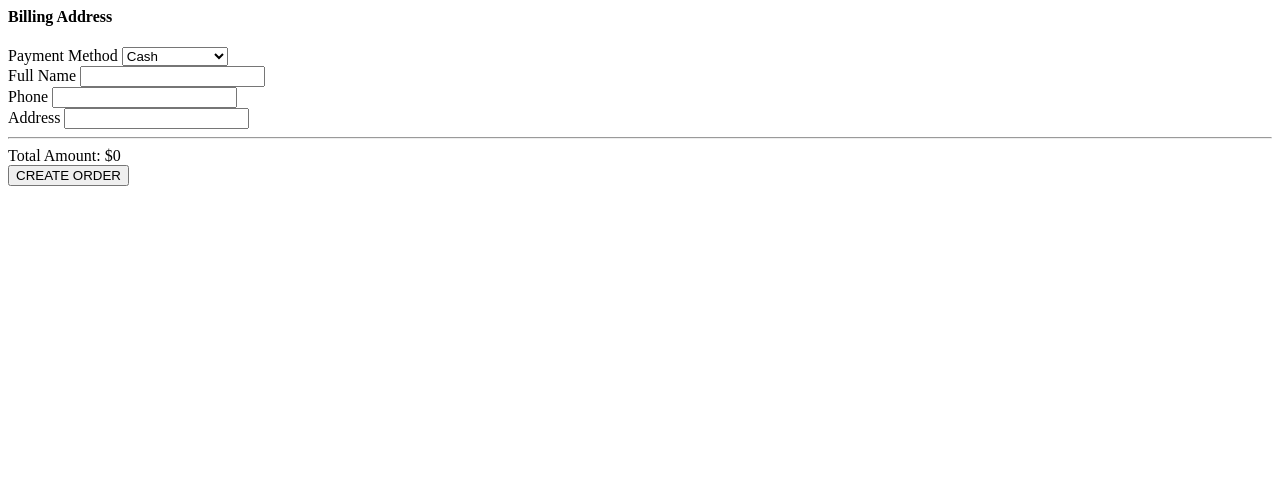
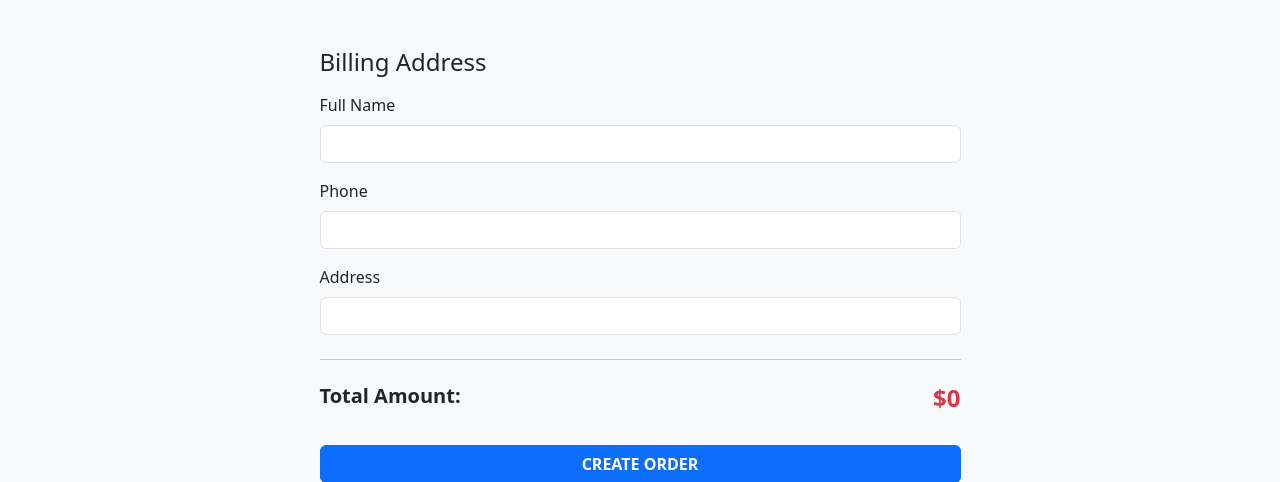
Before and after one commit to NguyenThanhLan1204/Car-Selling-Project, a PHP site: page /check_out.php in a window 1280 px wide. Shown: the top 482 px of the page. Run offline with PHP 8.4, Linux system fonts and the light colour scheme; data comes from the database, SQL or seed files in the repository.

Commit message:
Update check_out.php

````diff
--- a/check_out.php
+++ b/check_out.php
@@ -1,5 +1,5 @@
 <?php
-if (session_status() == PHP_SESSION_NONE) {
+if (session_status() === PHP_SESSION_NONE) {
     session_start();
 }
 
@@ -7,96 +7,84 @@ if (session_status() == PHP_SESSION_NONE) {
 require_once 'db.php';
 
 if (!isset($conn) || !$conn) {
-    die("Error: The connection variable \$conn has not been initialized..");
+    die("Error: The connection variable \$conn has not been initialized.");
 }
 mysqli_set_charset($conn, "utf8");
 
-
-// --- RETRIEVE DATA FROM SHOPPING CART (For Form Display) ---
-$sub_total_from_cart = isset($_POST['sub_total_input']) ? (float)$_POST['sub_total_input'] : 0.0;
+// --- RETRIEVE DATA FROM SHOPPING CART ---
+$sub_total_from_cart   = isset($_POST['sub_total_input']) ? (float)$_POST['sub_total_input'] : 0.0;
 $shipping_cost_from_cart = isset($_POST['shipping_cost']) ? (float)$_POST['shipping_cost'] : 0.0;
-// Lấy payment_id từ form (mặc định là id của 'Cash on Delivery' = 2)
-$payment_default = isset($_POST['payment_input']) ? (int)$_POST['payment_input'] : 2;
-$total_for_display = $sub_total_from_cart + $shipping_cost_from_cart;
+$total_for_display     = $sub_total_from_cart + $shipping_cost_from_cart;
 
 // PROCESS THE FORM WHEN THE ORDER BUTTON IS CLICKED
 if (isset($_POST['btn_place_order'])) {
 
     $current_time = date('Y-m-d H:i:s');
-    $status_code = 2; // Status = 2 (Booked)
+    $status_code  = 2; // Booked
 
-    // Get customer_id from session
+    if (!isset($_SESSION['customer_id'])) {
+        die('Customer not logged in');
+    }
+
     $customer_id = (int)$_SESSION['customer_id'];
 
-    //1. Retrieve data from the form and clean it up.
-    $fullname = mysqli_real_escape_string($conn, $_POST['fullname']);
-    $phone = mysqli_real_escape_string($conn, $_POST['phone']);
-    $address = mysqli_real_escape_string($conn, $_POST['address']);
+    $fullname = mysqli_real_escape_string($conn, $_POST['fullname'] ?? '');
+    $phone    = mysqli_real_escape_string($conn, $_POST['phone'] ?? '');
+    $address  = mysqli_real_escape_string($conn, $_POST['address'] ?? '');
 
-    // Lấy payment_id từ form
-    $payment_id = (int)$_POST['payment'];
-
-    // --- SỬA LỖI: Lấy tên phương thức thanh toán để điền vào bảng order_detail ---
-    $payment_method_name = "Cash"; // Mặc định
-    $pm_query = mysqli_query($conn, "SELECT name FROM payment_methods WHERE payment_method_id = $payment_id");
-    if ($pm_row = mysqli_fetch_assoc($pm_query)) {
-        $payment_method_name = $pm_row['name'];
-    }
-    // --------------------------------------------------------------------------
+    // Payment method (FK -> payment_methods.payment_method_id)
+    $payment_method_id = isset($_POST['payment']) ? (int)$_POST['payment'] : 2; // default Cash
 
     // Recover hidden values
-    $final_total = (float)$_POST['total_amount_hidden'];
-    $shipping_cost = (float)$_POST['shipping_cost_hidden'];
+    $final_total  = isset($_POST['total_amount_hidden']) ? (float)$_POST['total_amount_hidden'] : 0.0;
+    $shipping_cost = isset($_POST['shipping_cost_hidden']) ? (float)$_POST['shipping_cost_hidden'] : 0.0;
 
     $cart = isset($_SESSION['cart']) ? $_SESSION['cart'] : [];
 
     if (!empty($cart)) {
-        // --- CREATE ORDER ---
+
+        // --- 1. CREATE ORDER ---
         $sql_order = "INSERT INTO orders
-              (customer_id, payment_id, status, total_amount, created_at, shipping_fee,
+            (customer_id, payment_method_id, status, total_amount, created_at, shipping_fee,
              shipping_name, shipping_phone, shipping_address)
             VALUES
-              ($customer_id, $payment_id, $status_code, $final_total, '$current_time', $shipping_cost,
+            ($customer_id, $payment_method_id, $status_code, $final_total, '$current_time', $shipping_cost,
              '$fullname', '$phone', '$address')";
 
         if (mysqli_query($conn, $sql_order)) {
+
             $order_id = mysqli_insert_id($conn);
+            $success  = true;
 
-            // --- CREATE ORDER DETAIL ---
-            $success = true;
-            $ids = implode(',', array_keys($cart));
+            $ids = implode(',', array_map('intval', array_keys($cart)));
             $res = mysqli_query($conn, "SELECT vehicle_id, price FROM vehicle WHERE vehicle_id IN ($ids)");
 
-            while($r = mysqli_fetch_assoc($res)){
-                $vid = $r['vehicle_id'];
-                $qty = $cart[$vid]['qty'];
-                $price = $r['price'];
-                $detail_status = 2;
+            while ($r = mysqli_fetch_assoc($res)) {
+                $vid   = (int)$r['vehicle_id'];
+                $qty   = (int)$cart[$vid]['qty'];
+                $price = (float)$r['price'];
 
-                // 1. Lưu chi tiết đơn hàng (ĐÃ SỬA: Thêm cột payment_method)
+                // --- 2. CREATE ORDER DETAIL ---
                 $sql_detail = "INSERT INTO order_detail
-                               (vehicle_id, order_id, amount, quantity, payment_method, status)
+                    (vehicle_id, order_id, amount, quantity)
                     VALUES
-                               ($vid, $order_id, $price, $qty, '$payment_method_name', $detail_status)";
+                    ($vid, $order_id, $price, $qty)";
 
                 if (!mysqli_query($conn, $sql_detail)) {
                     $success = false;
-                    error_log("Order details insertion error: " . mysqli_error($conn));
                     break;
                 }
 
-                // 2. TRỪ TỒN KHO (UPDATE STOCK)
-                $sql_update_stock = "UPDATE vehicle SET stock = stock - $qty WHERE vehicle_id = $vid";
-                mysqli_query($conn, $sql_update_stock);
+                // Update stock
+                mysqli_query($conn, "UPDATE vehicle SET stock = stock - $qty WHERE vehicle_id = $vid");
             }
 
             if ($success) {
                 unset($_SESSION['cart']);
                 $_SESSION['last_order_id'] = $order_id;
 
-                // Xóa cookie giỏ hàng nếu có
-                if (isset($_COOKIE["user_cart_" . $customer_id])) {
-                     setcookie("user_cart_" . $customer_id, "", time() - 3600, "/");
+                if (isset($_COOKIE['user_cart_' . $customer_id])) {
+                    setcookie('user_cart_' . $customer_id, '', time() - 3600, '/');
                 }
 
                 echo "<script>
@@ -107,57 +95,50 @@ if (isset($_POST['btn_place_order'])) {
 
             } else {
                 mysqli_query($conn, "DELETE FROM orders WHERE order_id = $order_id");
-                die("Error creating order details: " . mysqli_error($conn));
+                die('Error creating order details.');
             }
 
         } else {
-            die("Main order creation error: " . mysqli_error($conn));
+            die('Main order creation error: ' . mysqli_error($conn));
         }
+
     } else {
         echo "<script>alert('Cart is empty!'); window.location.href='base.php';</script>";
     }
 }
 ?>
 
+<!DOCTYPE html>
+
+<html lang="en">
+<head>
+    <meta charset="UTF-8">
+    <title>Checkout</title>
+    <link href="https://cdn.jsdelivr.net/npm/bootstrap@5.3.0/dist/css/bootstrap.min.css" rel="stylesheet">
+</head>
 <body class="bg-light">
+
 <div class="container py-5">
     <div class="row justify-content-center">
         <div class="col-md-7">
+
         <h4 class="mb-3">Billing Address</h4>
 
         <form method="POST">
-
             <input type="hidden" name="total_amount_hidden" value="<?= $total_for_display ?>">
             <input type="hidden" name="shipping_cost_hidden" value="<?= $shipping_cost_from_cart ?>">
 
-                <div class="mb-3">
-                    <label class="form-label">Payment Method</label>
-                    <select name="payment" class="form-select" required>
-                        <?php
-                        $pm_query = mysqli_query($conn, "SELECT payment_method_id, name FROM payment_methods ORDER BY name");
-
-                        if ($pm_query) {
-                            while ($pm = mysqli_fetch_assoc($pm_query)) {
-                                $selected = ($pm['payment_method_id'] == $payment_default) ? 'selected' : '';
-                                echo "<option value='{$pm['payment_method_id']}' $selected>{$pm['name']}</option>";
-                            }
-                        } else {
-                            echo "<option value='2' selected>Cash</option>";
-                            echo "<option value='1'>Bank Transfer</option>";
-                            echo "<option value='3'>Credit Card</option>";
-                        }
-                        ?>
-                    </select>
-                </div>
 
             <div class="mb-3">
                 <label class="form-label">Full Name</label>
                 <input type="text" class="form-control" name="fullname" required>
             </div>
+
             <div class="mb-3">
                 <label class="form-label">Phone</label>
                 <input type="text" class="form-control" name="phone" required>
             </div>
+
             <div class="mb-3">
                 <label class="form-label">Address</label>
                 <input type="text" class="form-control" name="address" required>
@@ -165,17 +146,21 @@ if (isset($_POST['btn_place_order'])) {
 
             <hr class="my-4">
 
-                <div class="d-flex justify-content-between align-items-center mb-4">
+            <div class="d-flex justify-content-between mb-4">
                 <span class="fw-bold h5">Total Amount:</span>
                 <span class="h4 fw-bold text-danger">$<?= number_format($total_for_display) ?></span>
             </div>
 
-                <button type="submit" name="btn_place_order" class="btn btn-primary w-100 py-2 fw-bold text-uppercase">
+            <button type="submit" name="btn_place_order" class="btn btn-primary w-100 fw-bold">
                 CREATE ORDER
             </button>
         </form>
+
     </div>
 </div>
+```
+
 </div>
+
 </body>
 </html>
````
Lines whose indentation alone changed are shown as unchanged.
